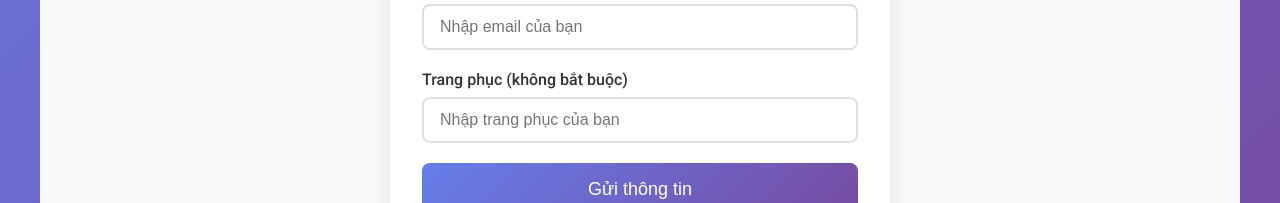
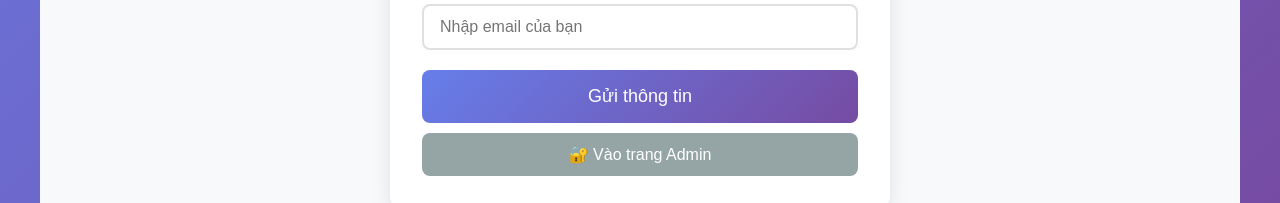
Before and after one commit to pdta1314-collab/khachhang-system, a React (Create React App) app in the folder client/: page / in a window 1280 px wide. Shown: the part 727-930 px from the top of the page. Built offline with nearby package versions, Linux system fonts and the light colour scheme.

Commit message:
Remove outfit field from CustomerForm

```diff
--- a/client/src/pages/CustomerForm.js
+++ b/client/src/pages/CustomerForm.js
@@ -10,7 +10,6 @@ function CustomerForm() {
   const [name, setName] = useState('');
   const [phone, setPhone] = useState('');
   const [email, setEmail] = useState('');
-  const [outfit, setOutfit] = useState('');
   const [loading, setLoading] = useState(false);
   const [success, setSuccess] = useState(false);
   const [error, setError] = useState(null);
@@ -32,8 +31,7 @@ function CustomerForm() {
       const response = await axios.post(`${API_URL}/customers`, {
         name: name.trim(),
         phone: phone.trim(),
-        email: email.trim(),
-        outfit: outfit.trim()
+        email: email.trim()
       });
 
       if (response.data.success) {
@@ -49,7 +47,6 @@ function CustomerForm() {
         setName('');
         setPhone('');
         setEmail('');
-        setOutfit('');
       }
     } catch (err) {
       setError(err.response?.data?.error || 'Có lỗi xảy ra, vui lòng thử lại');
@@ -128,17 +125,6 @@ function CustomerForm() {
                   value={email}
                   onChange={(e) => setEmail(e.target.value)}
                   placeholder="Nhập email của bạn"
-                />
-              </div>
-
-              <div className="form-group">
-                <label htmlFor="outfit">Trang phục (không bắt buộc)</label>
-                <input
-                  type="text"
-                  id="outfit"
-                  value={outfit}
-                  onChange={(e) => setOutfit(e.target.value)}
-                  placeholder="Nhập trang phục của bạn"
                 />
               </div>
 
```
